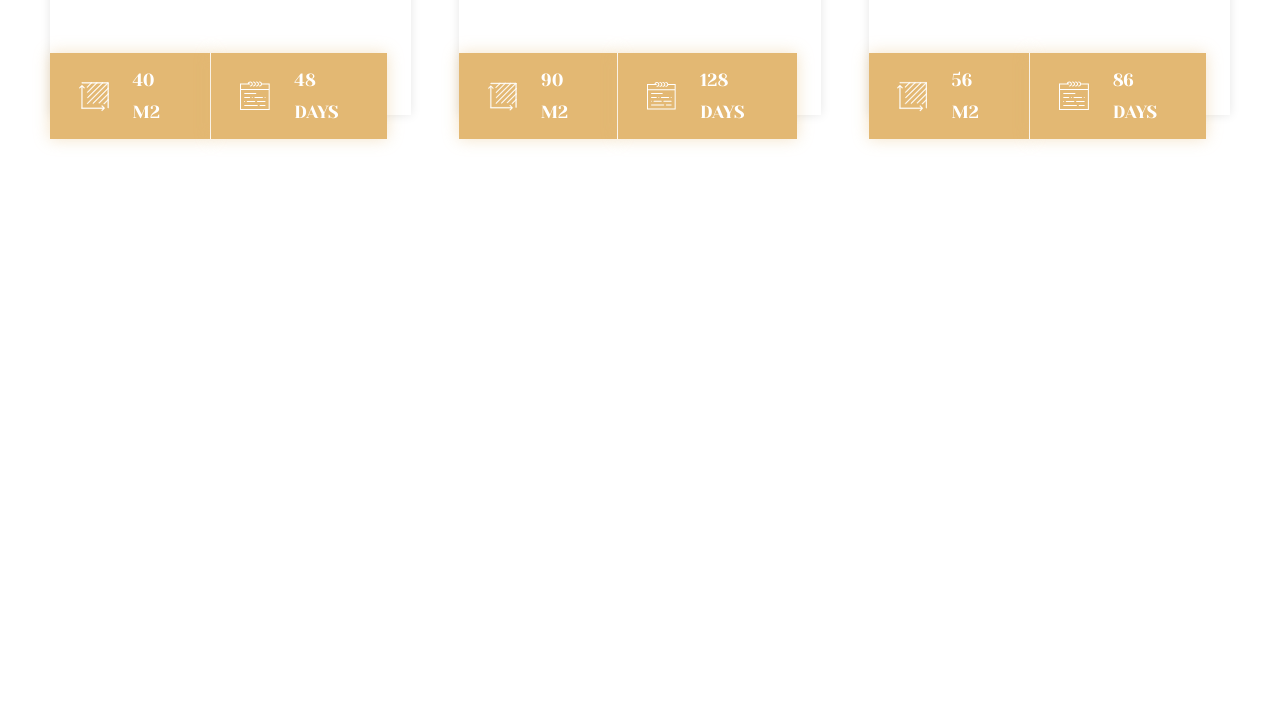
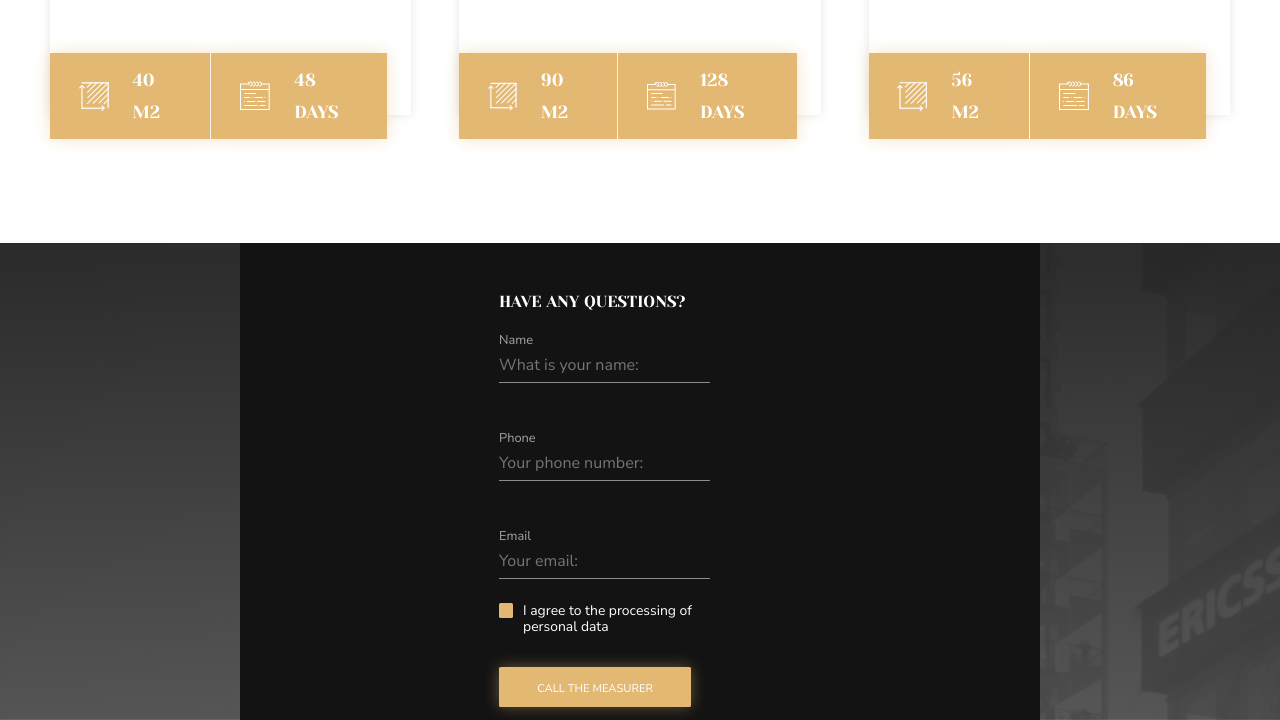
Before and after one commit to NikitaM33/repairDesignProject, a plain HTML site: page index.html in a window 1280 px wide. Shown: the part 5587-6307 px from the top of the page. Before the commit the page ends 5830 px from the top, so only its background shows below. Drawn offline with Linux system fonts and the light colour scheme.

Commit message:
Questions section form in progress

```diff
--- a/index.html
+++ b/index.html
@@ -1170,6 +1170,56 @@
           </div>
         </div>
       </section>
+
+      <section class="main__questions questions">
+        <div class="questions__requestForm">
+          <div class="questions__formContainer">
+            <form action="#" class="questions__form">
+              <h4>have any questions?</h4>
+              <div class="questions__userData">
+                <fieldset class="questions__fieldset">
+                  <legend class="questions__name">Name</legend>
+                  <input
+                    type="text"
+                    class="questions__input"
+                    placeholder="What is your name:"
+                  />
+                </fieldset>
+
+                <fieldset class="questions__fieldset">
+                  <legend class="questions__name">Phone</legend>
+                  <input
+                    type="text"
+                    class="questions__input"
+                    placeholder="Your phone number:"
+                  />
+                </fieldset>
+
+                <fieldset class="questions__fieldset">
+                  <legend class="questions__name">Email</legend>
+                  <input
+                    type="text"
+                    class="questions__input"
+                    placeholder="Your email:"
+                  />
+                </fieldset>
+                <div class="questions__agreement">
+                  <label>
+                    <input type="checkbox" />
+                    <span class="questions__fancyCheckbox"></span>
+                    I agree to the processing of personal data
+                  </label>
+                </div>
+                <div class="questions__callBtn">
+                  <button class="questions__submit mainButton">
+                    Call the measurer
+                  </button>
+                </div>
+              </div>
+            </form>
+          </div>
+        </div>
+      </section>
     </main>
 
     <footer></footer>
--- a/src/css/components/all.css
+++ b/src/css/components/all.css
@@ -6,3 +6,4 @@
 @import './request.css';
 @import './repairStyles.css';
 @import './clients.css';
+@import './questions.css';
--- a/src/css/components/clients.css
+++ b/src/css/components/clients.css
@@ -1,7 +1,3 @@
-.clients {
-
-}
-
 .clients__text {
     padding: 1rem 0;
 }
--- /dev/null
+++ b/src/css/components/questions.css
@@ -0,0 +1,13 @@
+.questions {
+    display: flex;
+    justify-content: center;
+    background-image: var(--linerDarkToner), url(../../assets/img/skyscraper.png);
+    background-repeat: no-repeat;
+    background-size: cover;
+    background-position: center;
+}
+
+.questions__requestForm {
+    max-width: 50rem;
+    margin: 0rem 0 0 0;
+}
--- a/src/css/components/repairStyles.css
+++ b/src/css/components/repairStyles.css
@@ -29,6 +29,10 @@
     color: var(--white);
     line-height: 2.5rem;
     transition: var(--mainTransition);
+}
+
+.repairStyles__styleExamples li a:hover {
+    color: var(--gold);
 }
 
 .repairStyles__styleGalery {
--- a/src/css/components/request.css
+++ b/src/css/components/request.css
@@ -63,61 +63,15 @@
     flex: 0 0 40%;
 }
 
-.request__form {
+.request__callBtn {
     display: flex;
-    flex-direction: column;
-    justify-content: center;
-    align-items: center;
-    width: 100%;
-    padding: 1.8rem 0 0.8rem;
-    color: var(--white);
-    background: var(--mainBlack);
+    justify-content: flex-end;
 }
 
 .request__form p {
     max-width: 13rem;
     margin: 0 0 2.5rem 0;
     text-align: center;
-}
-
-.request__userData {
-    width: 75%;
-}
-
-.request__fieldset {
-    margin: 0 0 3rem 0;
-    padding: 0;
-}
-
-.request__fieldset:nth-child(3) {
-    margin: 0 0 1.5rem 0;
-}
-
-.request__name {
-    color: var(--whiteActive);
-}
-
-.request__input {
-    width: 100%;
-    padding: 0.5rem 0;
-    font-weight: 400;
-    color: var(--white);
-    background: var(--mainBlack);
-    border-bottom: 1px solid var(--whiteHover) !important;
-}
-
-.request__agreement {
-    font-size: var(--O87);
-    margin: 0 0 2rem 1.5rem;
-}
-
-.request__callBtn {
-    display: flex;
-    justify-content: flex-end;
-}
-
-.request__submit {
-    width: 12rem;
 }
 
 .request__discount {
--- a/src/css/style.css
+++ b/src/css/style.css
@@ -150,14 +150,16 @@ button {
 
 .onlineControl h4,
 .repairTypes h4,
-.clients__container h4 {
+.clients__container h4,
+.questions__form h4 {
     font-family: 'Yeseva One', cursive;
     font-weight: 400;
     text-transform: uppercase;
 }
 
 .onlineControl__form,
-.request__form {
+.request__form,
+.questions__requestForm {
     display: flex;
     flex-direction: column;
     justify-content: center;
@@ -166,30 +168,36 @@ button {
 
 .onlineControl__fieldset,
 .request__fieldset,
+.questions__fieldset,
 .onlineControl__input,
-.request__input {
+.request__input,
+.questions__input {
     border: none;
     outline: none;
 }
 
 .onlineControl__name,
-.request__name {
+.request__name,
+.questions__name {
     font-size: var(--O8);
 }
 
 .onlineControl__input::placeholder,
-.request__input::placeholder {
+.request__input::placeholder,
+.questions__input:placeholder {
     font-size: var(--O87);
 }
 
 .onlineControl__agreement,
-.request__agreement {
+.request__agreement,
+.questions__agreement {
     position: relative;
     display: flex;
 }
 
 .onlineControl__fancyCheckbox,
-.request__fancyCheckbox {
+.request__fancyCheckbox,
+.questions__fancyCheckbox {
     position: absolute;
     display: flex;
     width: 0.9rem;
@@ -201,7 +209,8 @@ button {
 }
 
 .onlineControl__fancyCheckbox:after,
-.request__fancyCheckbox:after {
+.request__fancyCheckbox:after,
+.questions__fancyCheckbox:after {
     position: absolute;
     top: 50%;
     left: 50%;
@@ -218,7 +227,8 @@ button {
 }
 
 .onlineControl__agreement input,
-.request__agreement input {
+.request__agreement input,
+.questions__agreement input {
     position: absolute;
     -webkit-appearance: none;
     -moz-appearance: none;
@@ -226,11 +236,67 @@ button {
 }
 
 .onlineControl__agreement input:checked + .onlineControl__fancyCheckbox:after,
-.request__agreement input:checked + .request__fancyCheckbox:after {
+.request__agreement input:checked + .request__fancyCheckbox:after,
+.questions__agreement input:checked + .questions__fancyCheckbox:after  {
     opacity: 1;
 }
 
 .onlineControl__agreement input:focus + .onlineControl__fancyCheckbox,
-.request__agreement input:focus + .request__fancyCheckbox:after {
+.request__agreement input:focus + .request__fancyCheckbox:after,
+.questions__agreement input:focus + .questions__fancyCheckbox:after {
     box-shadow: 0 0 5px var(--subText);
 }
+
+.request__form,
+.questions__requestForm {
+    display: flex;
+    flex-direction: column;
+    justify-content: center;
+    align-items: center;
+    width: 100%;
+    padding: 1.8rem 0 0.8rem;
+    color: var(--white);
+    background: var(--mainBlack);
+}
+
+.request__userData,
+.questions__userData {
+    width: 75%;
+}
+
+.request__fieldset,
+.questions__fieldset {
+    margin: 0 0 3rem 0;
+    padding: 0;
+}
+
+.request__fieldset:nth-child(3),
+.questions__fieldset:nth-child(3) {
+    margin: 0 0 1.5rem 0;
+}
+
+.request__name,
+.questions__name {
+    color: var(--whiteActive);
+}
+
+.request__input,
+.questions__input {
+    width: 100%;
+    padding: 0.5rem 0;
+    font-weight: 400;
+    color: var(--white);
+    background: var(--mainBlack);
+    border-bottom: 1px solid var(--whiteHover) !important;
+}
+
+.request__agreement,
+.questions__agreement {
+    font-size: var(--O87);
+    margin: 0 0 2rem 1.5rem;
+}
+
+.request__submit,
+.questions__submit {
+    width: 12rem;
+}
--- a/src/css/variables.css
+++ b/src/css/variables.css
@@ -12,6 +12,7 @@
     --whiteActive: #ffffff9d;
     --lightGrey: #cecece;
     --superLightGrey: #00000008;
+    --linerDarkToner: linear-gradient(180deg, rgba(24, 24, 24, 0.9) 3.47%, rgba(24, 24, 24, 0.72) 100%);
 
 
     /* Text sizes */
```
Also changed, not shown: src/assets/img/map.png (added), src/assets/img/skyscraper.png (added).
